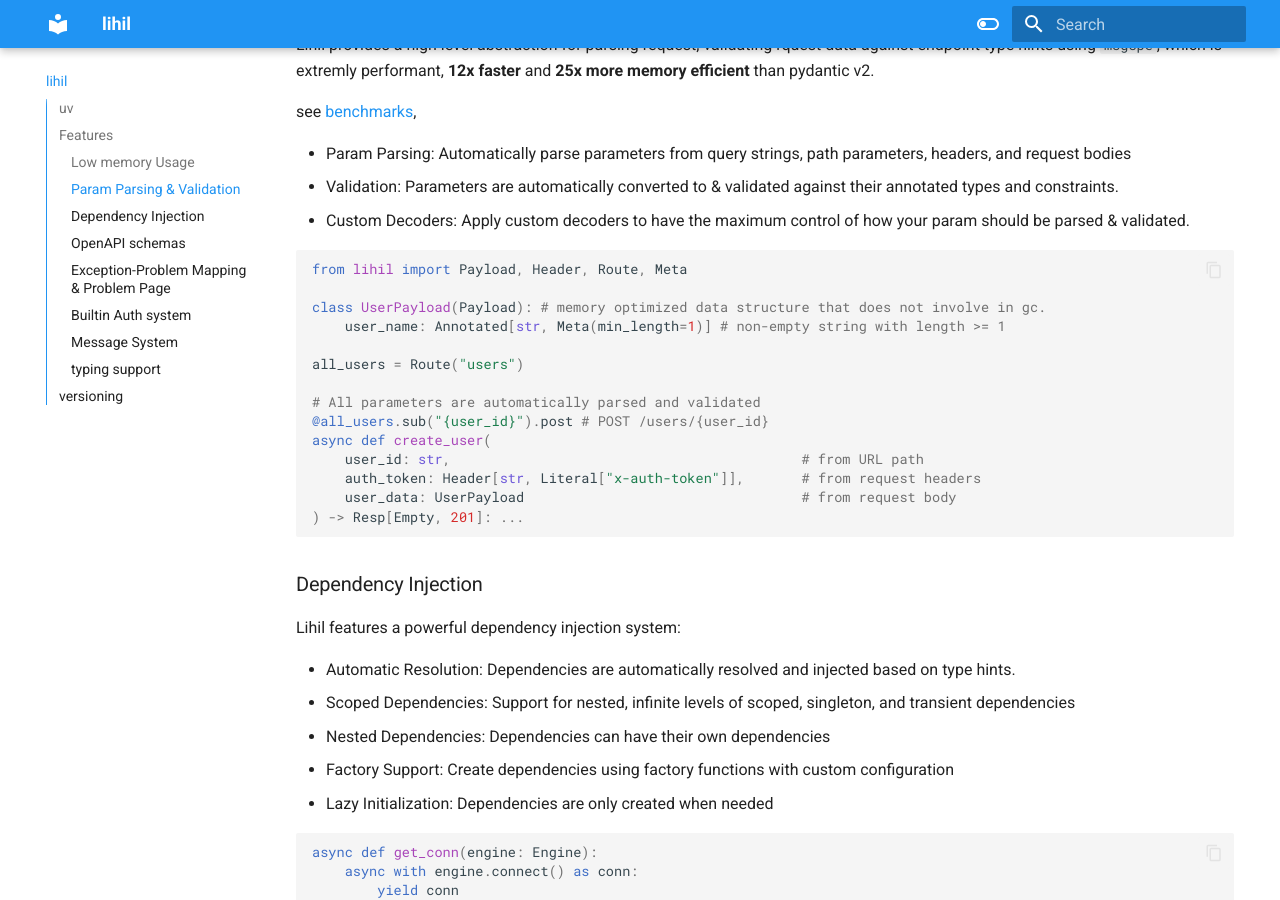
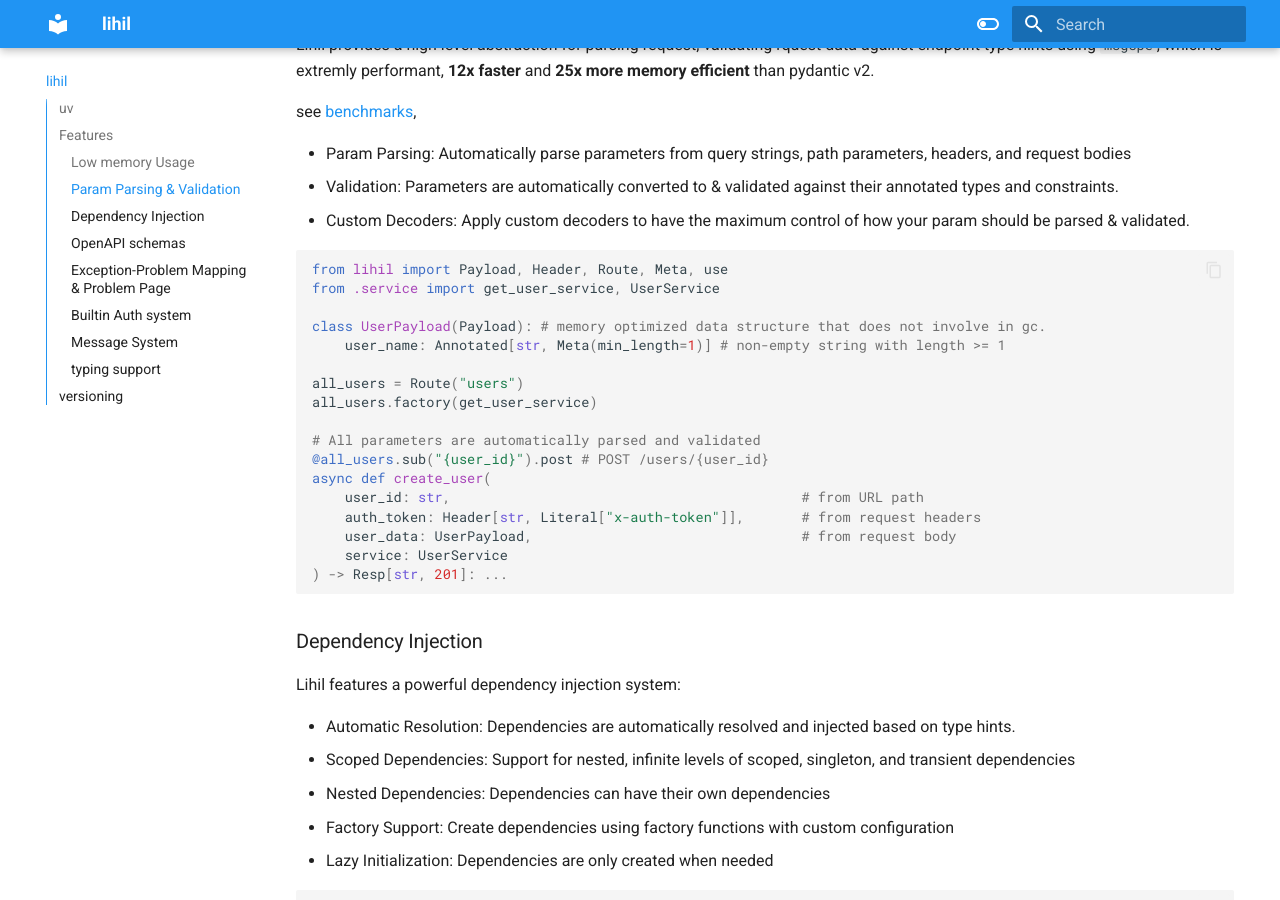
Before and after one commit to raceychan/lihil, an MkDocs documentation site: the page built from docs/index.md, in a window 1280 px wide and 900 px high, scrolled down 1410 px. Built offline with MkDocs 1.6.1 and Material for MkDocs 9.7.7, drawn with Linux system fonts in a browser that asks for light colours.

Commit message:
chores: docs

````diff
--- a/docs/demos/example.py
+++ b/docs/demos/example.py
@@ -51,6 +51,7 @@
     # All parameters are automatically parsed and validated
     ...
 
+
 @token.post
 async def create_token(credentials: OAuthLoginForm) -> JWTAuth[UserProfile]:
     assert credentials.username == "admin" and credentials.password == "admin"
--- a/docs/index.md
+++ b/docs/index.md
@@ -59,20 +59,23 @@
 - Custom Decoders: Apply custom decoders to have the maximum control of how your param should be parsed & validated.
 
 ```python
-from lihil import Payload, Header, Route, Meta
+from lihil import Payload, Header, Route, Meta, use
+from .service import get_user_service, UserService
 
 class UserPayload(Payload): # memory optimized data structure that does not involve in gc.
     user_name: Annotated[str, Meta(min_length=1)] # non-empty string with length >= 1
 
 all_users = Route("users")
+all_users.factory(get_user_service)
 
 # All parameters are automatically parsed and validated
 @all_users.sub("{user_id}").post # POST /users/{user_id}
 async def create_user(
     user_id: str,                                           # from URL path
     auth_token: Header[str, Literal["x-auth-token"]],       # from request headers
-    user_data: UserPayload                                  # from request body
-) -> Resp[Empty, 201]: ...
+    user_data: UserPayload,                                 # from request body
+    service: UserService
+) -> Resp[str, 201]: ...
 ```
 
 ### Dependency Injection
````
Also changed, not shown: CHANGELOG.md (+3 -1 lines), README.md (+6 -3 lines), 2 other files.
